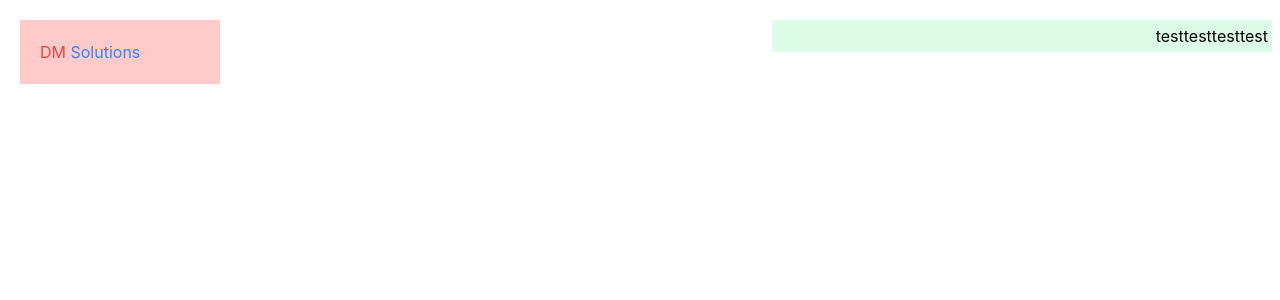
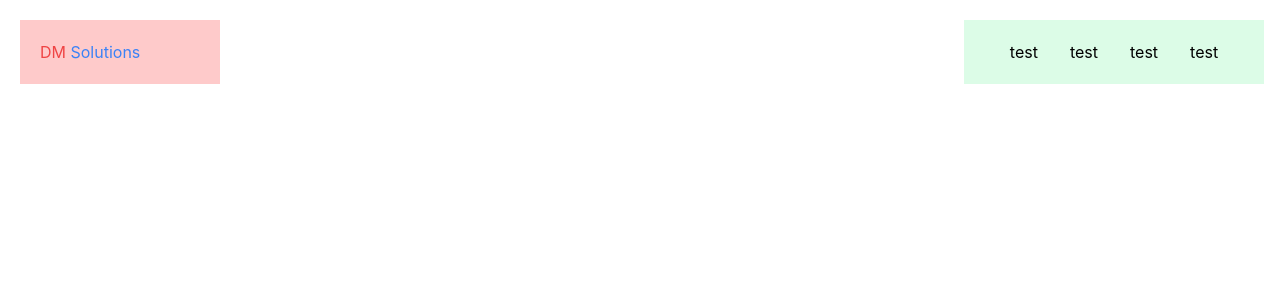
Before and after one commit to DMasilva/dm-solutions, a React (Create React App) app: page / in a window 1280 px wide. Shown: the top 300 px of the page. Built offline with nearby package versions, Linux system fonts and the light colour scheme.

Commit message:
components

```diff
--- a/src/components/Navbar.js
+++ b/src/components/Navbar.js
@@ -3,11 +3,11 @@ import React from "react";
 const Navbar = () => {
   return (
     <div>
-      <div className="absolute top-3 right-0 flex justify-end p-1 m-2 bg-green-100 w-[500px]">
-        <p>test</p>
-        <p>test</p>
-        <p>test</p>
-        <p>test</p>
+      <div className="flex absolute right-2 top-3 justify-center p-1 m-2 bg-green-100 w-[300px]">
+        <p className=' p-2 m-2'>test</p>
+        <p className='p-2 m-2'>test</p>
+        <p className='p-2 m-2'>test</p>
+        <p className='p-2 m-2'>test</p>
       </div>
     </div>
   );
```
